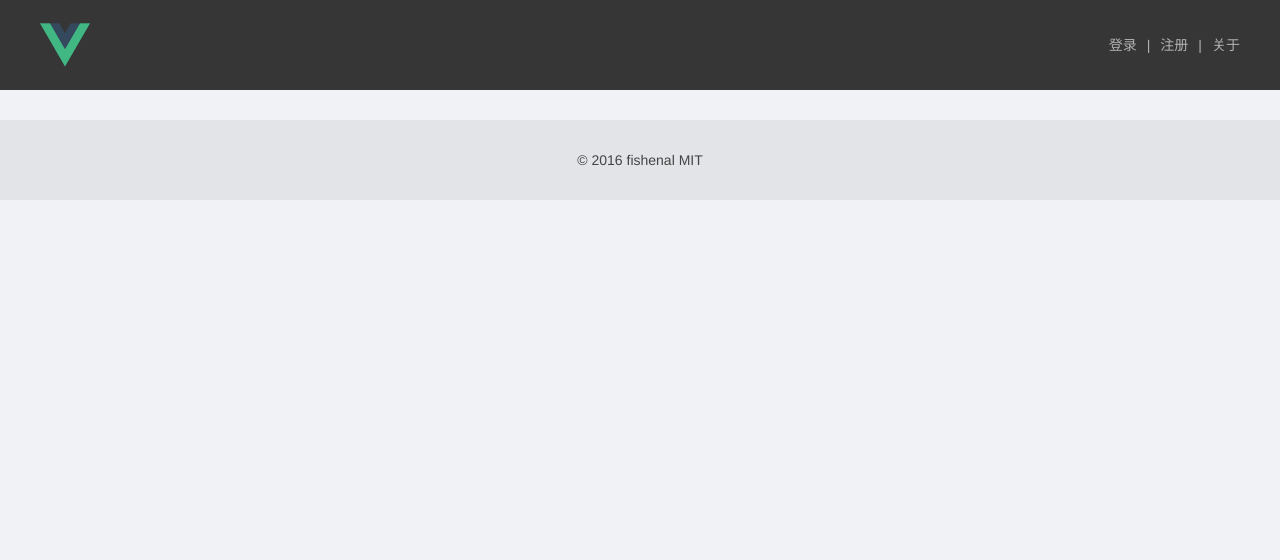
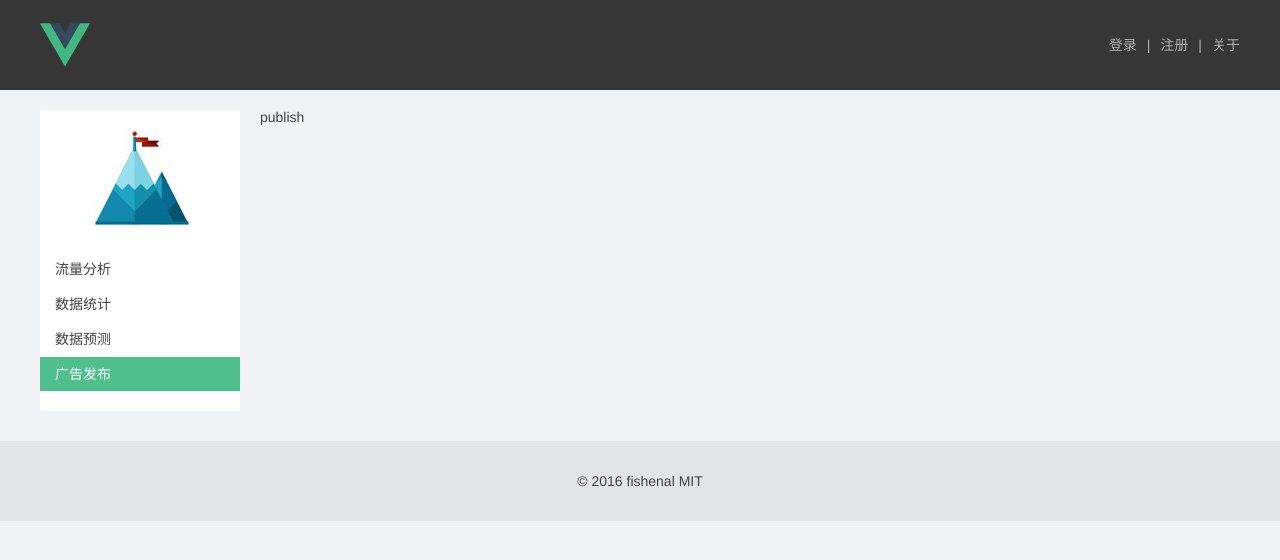
Before and after one commit to jasonlbw/melon-vue-demo, a Vue app: page /detail/publish in a window 1280 px wide. Shown: the top 560 px of the page. Built offline with nearby package versions, Linux system fonts and the light colour scheme; what vue-resource would draw is missing.

Commit message:
完成详情页layout和子路由配置

```diff
--- a/src/components/layout.vue
+++ b/src/components/layout.vue
@@ -2,7 +2,9 @@
    <div>
       <div class="app-head">
          <div class="app-head-inner">
-            <img src="../assets/logo.png" alt="">
+            <router-link :to="{ path: '/' }">
+               <img src="../assets/logo.png" />
+            </router-link>
             <div class="head-nav">
                <ul v-if="isLogin" class="nav-list">
                   <li>{{ userName }}</li>
--- a/src/components/slideShow.vue
+++ b/src/components/slideShow.vue
@@ -1,7 +1,7 @@
 <template>
 	<div class="slide-show" @mouseover="clearInv" @mouseout="runInv">
 		<div class="slide-img">
-			<a :href="slides[nowIndex].href" target="_blank">
+			<a :href="slides[nowIndex].href">
 				<transition name="slide-trans">
 		          <img v-if="isShow" :src="slides[nowIndex].src">
 		        </transition>
@@ -10,7 +10,7 @@
 		        </transition>
 			</a>
 		</div>
-		<h2>标题</h2>
+		<h2>{{ slides[nowIndex].title }}</h2>
 		<ul class="slide-pages">
 			<li @click="goto(prevIndex)">&lt;</li>
 			<li
--- /dev/null
+++ b/src/pages/detail.vue
@@ -0,0 +1,166 @@
+<template>
+	<div class="detail-wrap">
+    <div class="detail-left">
+      <div class="product-board">
+         <!-- <img :src="productIcon"> -->
+         <img :src="productIcon" />
+         <ul>
+         	<router-link :key="index" v-for="(item, index) in products" tag="li" :to="{ path: item.path }" active-class="active">
+         		{{ item.name }}
+         	</router-link>
+        </ul>
+      </div>
+    </div>
+    <div class="detail-right">
+      <keep-alive>
+      	<router-view></router-view>
+      </keep-alive>
+    </div>
+  </div>
+</template>
+
+<script>
+	export default {
+		data () {
+			return {
+				products: [
+					{
+		         	name: '流量分析',
+		         	path: 'analysis',
+		         	active: false
+		         },
+		         {
+		         	name: '数据统计',
+		         	path: 'count',
+		         	icon: require('../assets/images/1.png'),
+		         	active: false
+		         },
+		         {
+		         	name: '数据预测',
+		         	path: 'forecast',
+		         	active: false
+		         },
+		         {
+		         	name: '广告发布',
+		         	path: 'publish',
+		         	active: false
+		         }
+	      	],
+	      	imgMap: {
+	      		'/detail/analysis': require('../assets/images/1.png'),
+	      		'/detail/count': require('../assets/images/2.png'),
+	      		'/detail/forecast': require('../assets/images/3.png'),
+	      		'/detail/publish': require('../assets/images/4.png'),
+	      	}
+			}
+		},
+		computed: {
+			productIcon () {
+				return this.imgMap[this.$route.path]
+			}
+		}
+	}
+</script>
+
+<style>
+.detail-wrap {
+  width: 1200px;
+  margin: 0 auto;
+  overflow: hidden;
+  padding-top: 20px;
+}
+.detail-left {
+  float: left;
+  width: 200px;
+  text-align: center;
+}
+.detail-right {
+  float: left;
+  width: 980px;
+  margin-left: 20px;
+}
+.product-board {
+  background: #fff;
+  padding: 20px 0;
+}
+.product-board ul {
+  margin-top: 20px;
+}
+.product-board li {
+	margin-top: 1px;
+  text-align: left;
+  padding: 10px 15px;
+  cursor: pointer;
+}
+.product-board li.active,
+.product-board li:hover {
+  background: #4fc08d;
+  color: #fff;
+}
+.product-board li a {
+  display: block;
+}
+.sales-board {
+  background: #fff;
+}
+.sales-board-form {
+
+}
+.sales-board-intro h2 {
+  font-size: 20px;
+  padding: 20px;
+}
+.sales-board-intro p {
+  background: #f7fcff;
+  padding: 10px 20px;
+  color: #999;
+  line-height: 1.8;
+}
+.sales-board-form {
+  padding: 30px 20px;
+  font-size: 14px;
+}
+.sales-board-line {
+  clear: both;
+  padding-bottom: 20px;
+}
+.sales-board-line-left {
+    display: inline-block;
+    width: 100px;
+}
+.sales-board-line-right {
+    display: inline-block;
+    width: 75%;
+}
+.sales-board-des {
+  border-top: 20px solid #f0f2f5;
+  padding: 15px 20px;
+}
+.sales-board-des p {
+  line-height: 1.6;
+}
+.sales-board-des h2 {
+  font-size: 20px;
+  padding-bottom: 15px;
+}
+.sales-board-des h3 {
+  font-size: 18px;
+  font-weight: bold;
+  padding: 20px 0 10px 0;
+}
+.sales-board-des li {
+  padding: 5px 0;
+}
+.sales-board-table {
+  width: 100%;
+  margin-top: 20px;
+}
+.sales-board-table th {
+  background: #4fc08d;
+  color: #fff;
+}
+.sales-board-table td {
+    border: 1px solid #f0f2f5;
+    padding: 15px;
+}
+</style>
--- /dev/null
+++ b/src/pages/detail/analysis.vue
@@ -0,0 +1,19 @@
+<template>
+	<div>
+		analysis
+	</div>
+</template>
+
+<script>
+	export default {
+		data () {
+			return {
+
+			}
+		}
+	}
+</script>
+
+<style scoped>
+
+</style>
--- /dev/null
+++ b/src/pages/detail/count.vue
@@ -0,0 +1,19 @@
+<template>
+	<div>
+		count
+	</div>
+</template>
+
+<script>
+	export default {
+		data () {
+			return {
+
+			}
+		}
+	}
+</script>
+
+<style scoped>
+
+</style>
--- /dev/null
+++ b/src/pages/detail/forecast.vue
@@ -0,0 +1,19 @@
+<template>
+	<div>
+		forecast
+	</div>
+</template>
+
+<script>
+	export default {
+		data () {
+			return {
+
+			}
+		}
+	}
+</script>
+
+<style scoped>
+
+</style>
--- /dev/null
+++ b/src/pages/detail/publish.vue
@@ -0,0 +1,19 @@
+<template>
+	<div>
+		publish
+	</div>
+</template>
+
+<script>
+	export default {
+		data () {
+			return {
+
+			}
+		}
+	}
+</script>
+
+<style scoped>
+
+</style>
--- a/src/pages/index.vue
+++ b/src/pages/index.vue
@@ -34,7 +34,7 @@
       				<h2>{{ item.title }}</h2>
       				<p>{{ item.description }}</p>
       				<div class="index-board-button">
-      					<a href="" class="button">购买</a>
+      					<router-link class="button" :to="{ path: '/detail/' + item.toKey }">购买</router-link>
       				</div>
       			</div>
       		</div>
@@ -62,23 +62,23 @@
 				slides: [
 		        {
 		          src: require('../assets/slideShow/pic1.jpg'),
-		          title: 'xxx1',
+		          title: '流量分析',
 		          href: 'detail/analysis'
 		        },
 		        {
 		          src: require('../assets/slideShow/pic2.jpg'),
-		          title: 'xxx2',
+		          title: '数据统计',
 		          href: 'detail/count'
 		        },
 		        {
 		          src: require('../assets/slideShow/pic3.jpg'),
-		          title: 'xxx3',
-		          href: 'http://xxx.xxx.com'
+		          title: '数据预测',
+		          href: 'detail/forecast'
 		        },
 		        {
 		          src: require('../assets/slideShow/pic4.jpg'),
-		          title: 'xxx4',
-		          href: 'detail/forecast'
+		          title: '广告发布',
+		          href: 'detail/publish'
 		        }
 		      ],
 				boardList: [
```
Also changed, not shown: src/main.js (+28 -0 lines).
